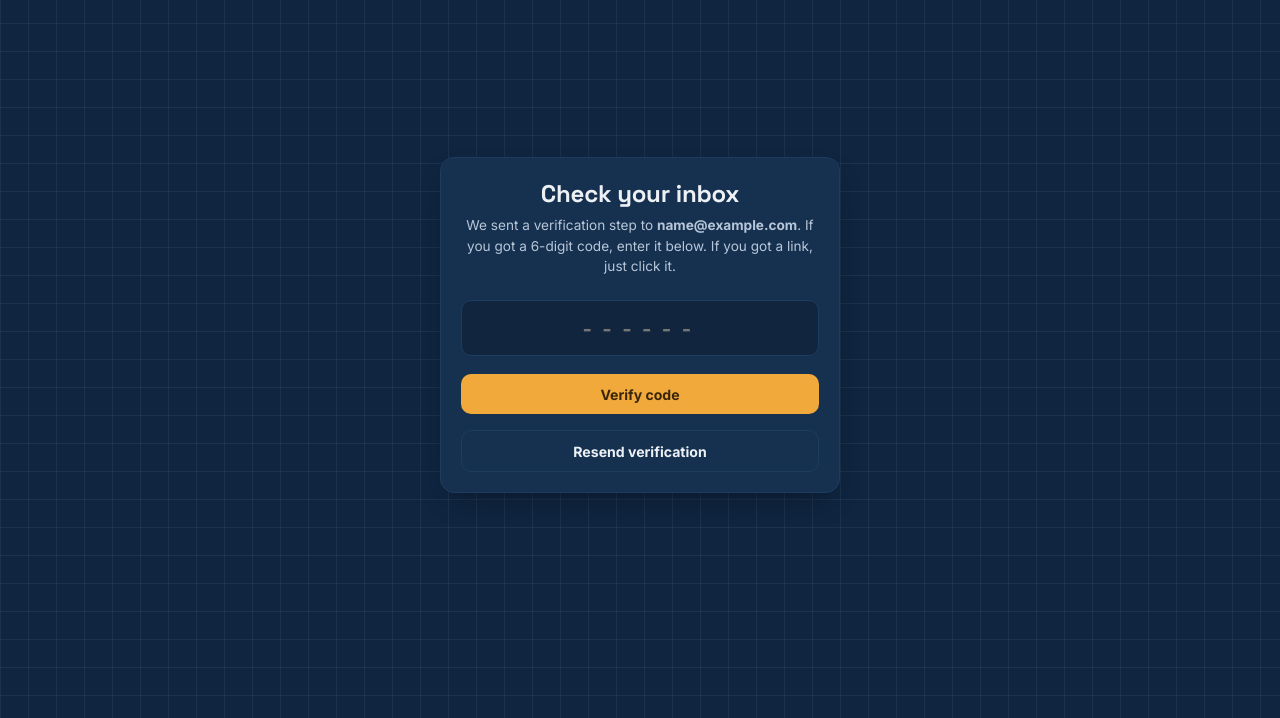
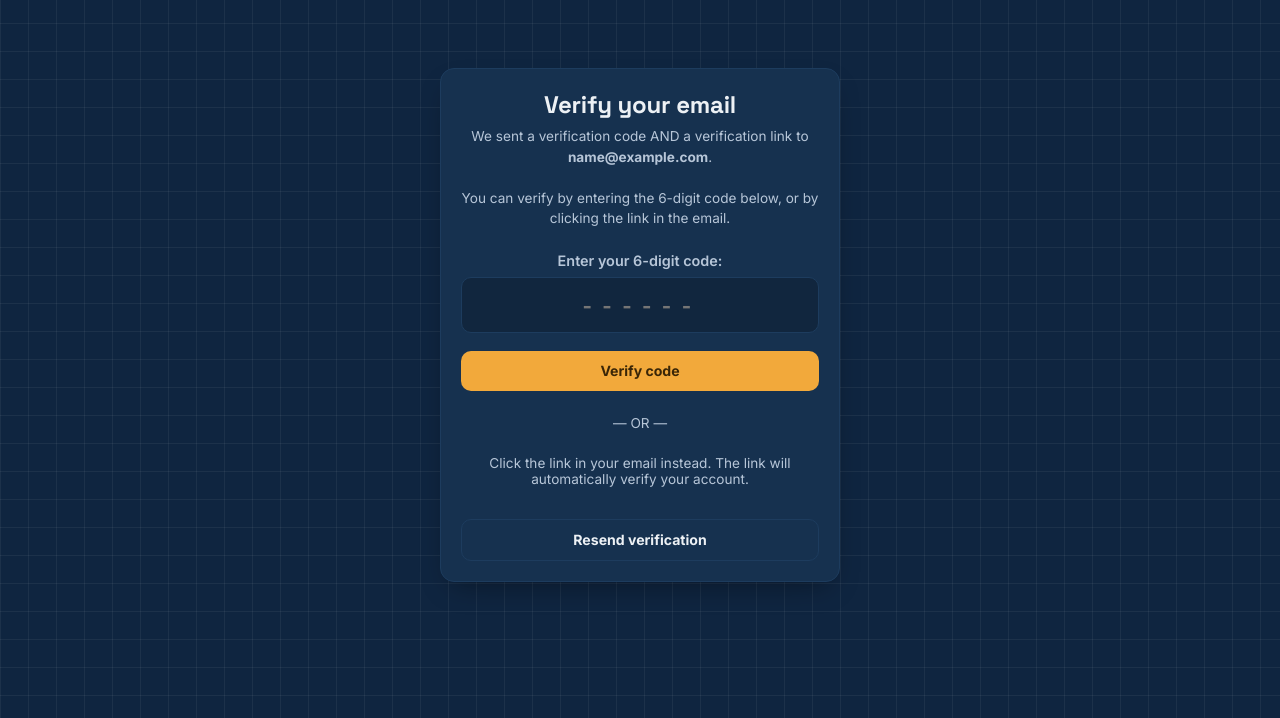
Before and after one commit to computedDodo/Waypoint, a Flask app: template templates/auth/verify.html in a window 1280 px wide. Shown: the part 89-807 px from the top of the page. Run offline with Flask 3, Linux system fonts and the light colour scheme; the template is opened without the code that fills it: most values are stand-ins (such as "Sample title", 1, 10 or a date in 2020).

Commit message:
refactor: Update verification template to reflect OTP + link always sent

```diff
--- a/templates/auth/verify.html
+++ b/templates/auth/verify.html
@@ -4,19 +4,31 @@
 {% block content %}
 <div class="auth-wrap">
   <div class="card auth-card" style="text-align:center;">
-    <h2>Check your inbox</h2>
+    <h2>Verify your email</h2>
     <p style="font-size:.85rem;color:var(--paper-dim);margin:0 0 1.5rem;line-height:1.5;">
-      We sent a verification step to <strong>{{ email }}</strong>.
-      If you got a 6-digit code, enter it below. If you got a link, just click it.
+      We sent a verification code AND a verification link to <strong>{{ email }}</strong>.
+      <br><br>
+      You can verify by entering the 6-digit code below, or by clicking the link in the email.
     </p>
+
     <form method="POST" action="{{ url_for('auth.verify_prompt', email=email) }}">
       <input type="hidden" name="csrf_token" value="{{ csrf_token() }}">
       <div class="field">
+        <label style="font-size:.9rem;color:var(--paper-dim);margin-bottom:.5rem;display:block;">Enter your 6-digit code:</label>
         <input type="text" name="otp" placeholder="------" maxlength="6" autocomplete="off"
           style="text-align:center;font-size:1.4rem;letter-spacing:.4rem;font-family:'IBM Plex Mono',monospace;">
       </div>
       <button type="submit" class="btn btn-primary btn-block">Verify code</button>
     </form>
+
+    <div style="margin:1.5rem 0;color:var(--paper-dim);font-size:.85rem;">
+      — OR —
+    </div>
+
+    <p style="font-size:.85rem;color:var(--paper-dim);margin:0 0 1rem;">
+      Click the link in your email instead. The link will automatically verify your account.
+    </p>
+
     <a href="{{ url_for('auth.resend_verification', email=email) }}" class="btn btn-outline btn-block" style="margin-top:1rem;">Resend verification</a>
   </div>
 </div>
```
